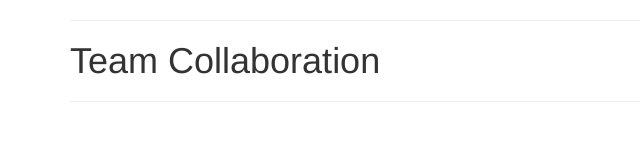
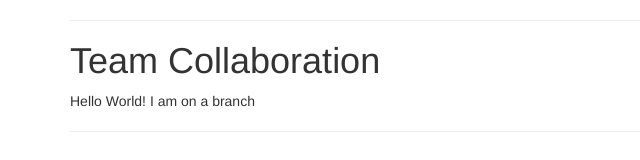
Before and after one commit to lpeteet/Collaboration-1, a plain HTML site: page index.html in a window 1280 px wide. Shown: the whole page, without its empty margins (0-640 px from the left). Drawn offline with nearby package versions, Linux system fonts and the light colour scheme.

Commit message:
Add <p> element

```diff
--- a/index.html
+++ b/index.html
@@ -14,6 +14,7 @@
         <div class="container">
             <hr>
             <h1>Team Collaboration</h1>
+            <p> Hello World!  I am on a branch </p>
             <hr>
         </div>
     </body>
```
